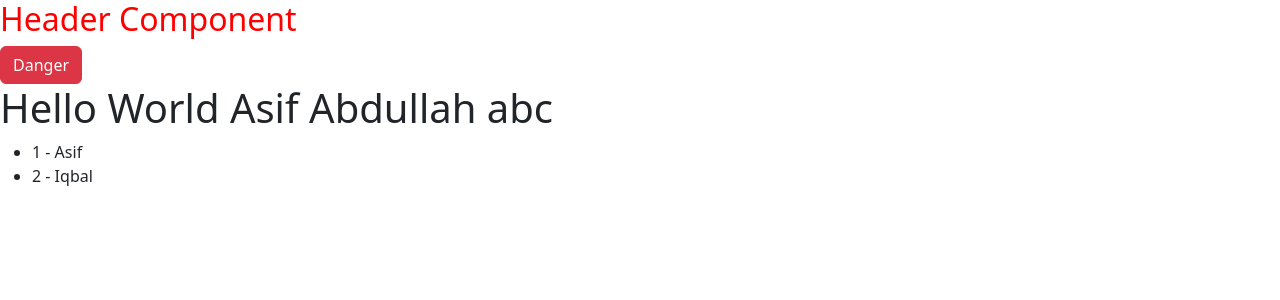
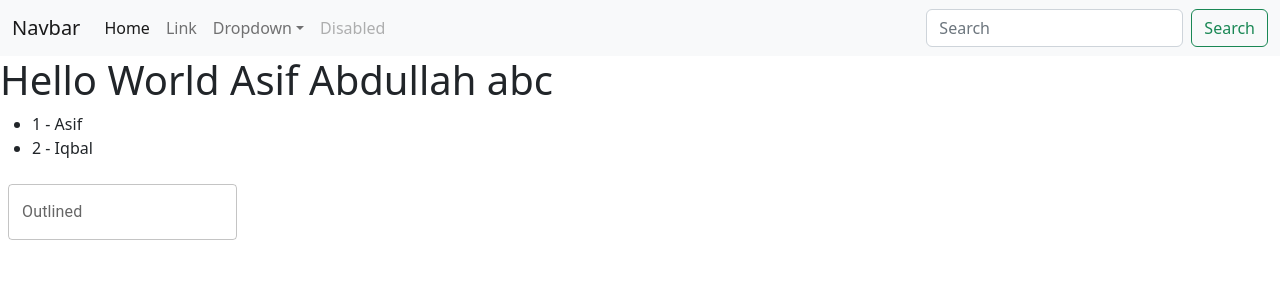
Before and after one commit to asif-iqbal-ba/ReactNewGroup, a React (Create React App) app: page / in a window 1280 px wide. Shown: the top 300 px of the page. Built offline with nearby package versions, Linux system fonts and the light colour scheme.

Commit message:
Bootstrap and material ui in react

```diff
--- a/package.json
+++ b/package.json
@@ -3,6 +3,9 @@
   "version": "0.1.0",
   "private": true,
   "dependencies": {
+    "@emotion/react": "^11.10.4",
+    "@emotion/styled": "^11.10.4",
+    "@mui/material": "^5.10.4",
     "bootstrap": "^5.2.0",
     "cra-template": "1.2.0",
     "react": "^18.2.0",
--- a/src/App.js
+++ b/src/App.js
@@ -1,16 +1,53 @@
 import logo from './logo.svg';
 import './App.css';
 import React from 'react';
-
+import BasicTextFields from './Components/Textfeilds.js'
 let fName ='Abdullah'
 
 class Header extends React.Component{
   render() {
     return (
-      <div>
-        <h2 style={{color:"red"}}>Header Component</h2>
-        <button type="button" className="btn btn-danger">Danger</button>
-      </div>
+      // <div>
+      //   <h2 style={{color:"red"}}>Header Component</h2>
+      //   <button type="button" className="btn btn-danger">Danger</button>
+      // </div>
+
+      <nav className="navbar navbar-expand-lg navbar-light bg-light">
+        <div className="container-fluid">
+          <a className="navbar-brand" href="#">Navbar</a>
+          <button className="navbar-toggler" type="button" data-bs-toggle="collapse" data-bs-target="#navbarSupportedContent" aria-controls="navbarSupportedContent" aria-expanded="false" aria-label="Toggle navigation">
+            <span className="navbar-toggler-icon" />
+          </button>
+          <div className="collapse navbar-collapse" id="navbarSupportedContent">
+            <ul className="navbar-nav me-auto mb-2 mb-lg-0">
+              <li className="nav-item">
+                <a className="nav-link active" aria-current="page" href="#">Home</a>
+              </li>
+              <li className="nav-item">
+                <a className="nav-link" href="#">Link</a>
+              </li>
+              <li className="nav-item dropdown">
+                <a className="nav-link dropdown-toggle" href="#" id="navbarDropdown" role="button" data-bs-toggle="dropdown" aria-expanded="false">
+                  Dropdown
+                </a>
+                <ul className="dropdown-menu" aria-labelledby="navbarDropdown">
+                  <li><a className="dropdown-item" href="#">Action</a></li>
+                  <li><a className="dropdown-item" href="#">Another action</a></li>
+                  <li><hr className="dropdown-divider" /></li>
+                  <li><a className="dropdown-item" href="#">Something else here</a></li>
+                </ul>
+              </li>
+              <li className="nav-item">
+                <a className="nav-link disabled" href="#" tabIndex={-1} aria-disabled="true">Disabled</a>
+              </li>
+            </ul>
+            <form className="d-flex">
+              <input className="form-control me-2" type="search" placeholder="Search" aria-label="Search" />
+              <button className="btn btn-outline-success" type="submit">Search</button>
+            </form>
+          </div>
+        </div>
+      </nav>
     );
   }
 }
@@ -32,6 +69,7 @@ class App extends React.Component{
             return <li key={index}>{`${item.id} - ${item.Name}`} </li>
           })}
         </ul>
+        <BasicTextFields />
       </div>
     )
   }
--- /dev/null
+++ b/src/Components/Textfeilds.js
@@ -0,0 +1,20 @@
+import * as React from 'react';
+import Box from '@mui/material/Box';
+import TextField from '@mui/material/TextField';
+
+export default function BasicTextFields() {
+  return (
+    <Box
+      component="form"
+      sx={{
+        '& > :not(style)': { m: 1, width: '25ch' },
+      }}
+      noValidate
+      autoComplete="off"
+    >
+      <TextField id="outlined-basic" label="Outlined" variant="outlined" />
+      {/* <TextField id="filled-basic" label="Filled" variant="filled" />
+      <TextField id="standard-basic" label="Standard" variant="standard" /> */}
+    </Box>
+  );
+}
```
Also changed, not shown: c1.txt, statesinReact.txt (added), 1 other file (tests, documents, lock files or other folders).
